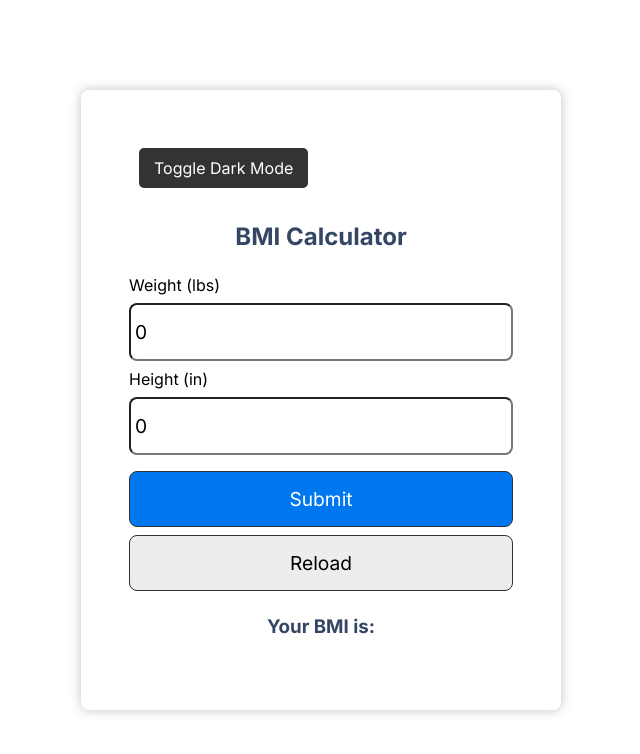
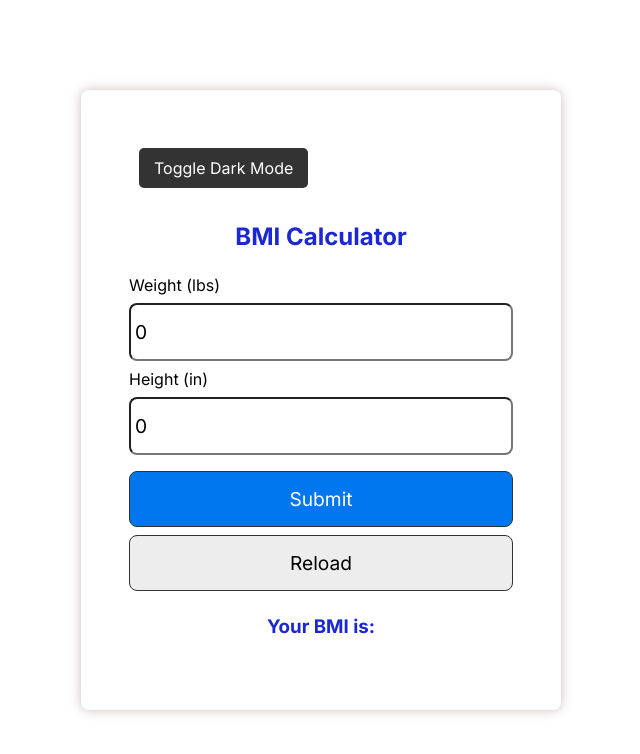
Before and after one commit to iiitl/bmi_calculator, a React (Create React App) app: page / in a window 1280 px wide. Shown: the top 754 px of the page, without its empty margins (319-959 px from the left). Built offline with nearby package versions, Linux system fonts and the light colour scheme.

Commit message:
Implemented dark mode feature for the application

```diff
--- a/src/App.css
+++ b/src/App.css
@@ -54,7 +54,7 @@ body.dark-mode {
 }
 
 .App-link {
-  color: #61dafb;
+  color: #ffffff;
 }
 
 @keyframes App-logo-spin {
--- a/src/index.css
+++ b/src/index.css
@@ -56,7 +56,7 @@ input {
 .center {
   text-align: center;
   margin: 24px 0;
-  color: #354665;
+  color: #1b27d2;
 }
 .input_val
 {
```
